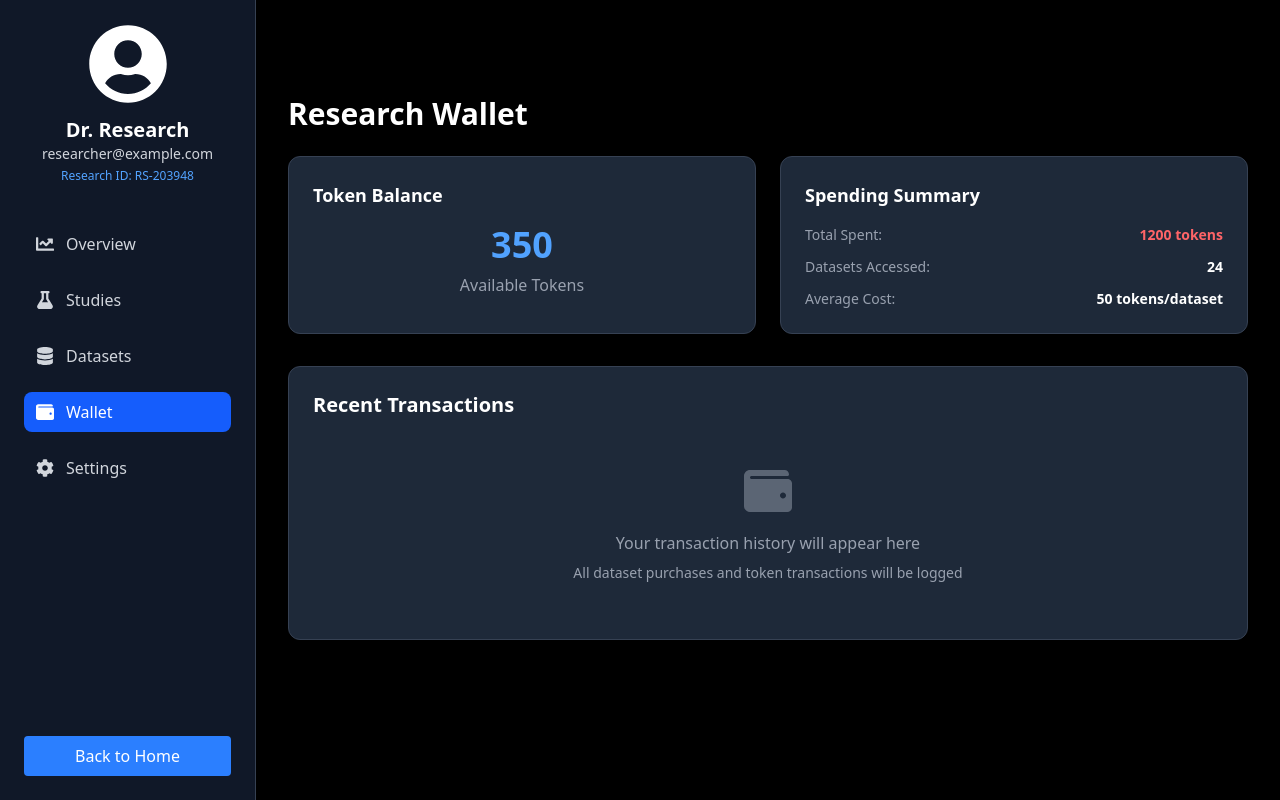
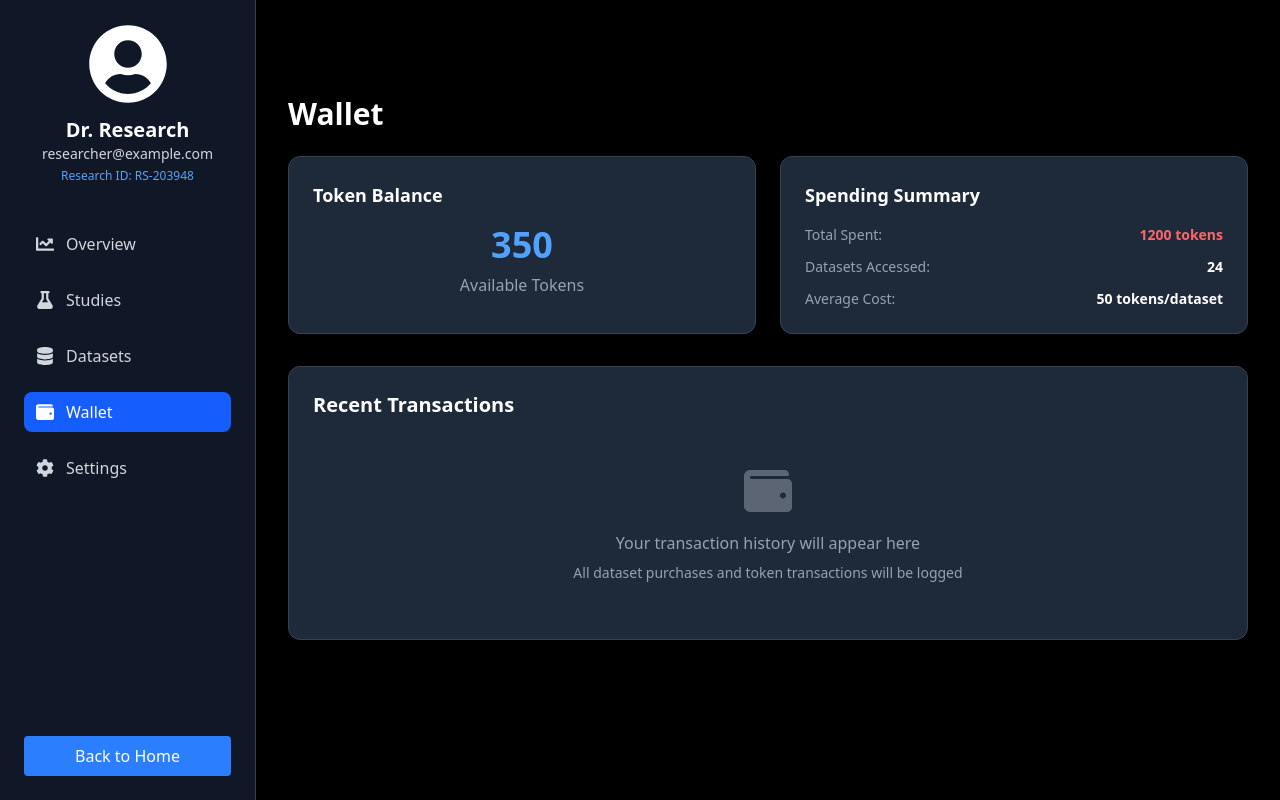
Before and after one commit to DharunNagavel/PatientX, a React (Vite) app: page /researcher_profile in a window 1280 px wide. Both pictures are taken after a click on the button "Wallet". Shown: the top 800 px of the page. Built offline with nearby package versions, Linux system fonts and the light colour scheme.

Commit message:
final1_commit

```diff
--- a/src/assets/pages/Researcher_profile.jsx
+++ b/src/assets/pages/Researcher_profile.jsx
@@ -312,7 +312,7 @@ const Researcher_profile = () => {
             {/* Wallet Tab */}
             {activeTab === "wallet" && (
               <section>
-                <h2 className="text-3xl font-bold mb-6">Research Wallet</h2>
+                <h2 className="text-3xl font-bold mb-6">Wallet</h2>
                 <div className="grid grid-cols-1 md:grid-cols-2 gap-6 mb-8">
                   <div className="bg-gray-800 p-6 rounded-xl border border-gray-700">
                     <h3 className="text-lg font-semibold mb-4 text-white">Token Balance</h3>
@@ -358,7 +358,7 @@ const Researcher_profile = () => {
             {/* Settings Tab */}
             {activeTab === "settings" && (
               <section>
-                <h2 className="text-3xl font-bold mb-6">Research Settings</h2>
+                <h2 className="text-3xl font-bold mb-6"> Settings</h2>
                 <div className="flex flex-col gap-3">
                   {settingsOptions.map((option, index) => (
                     <div
```
